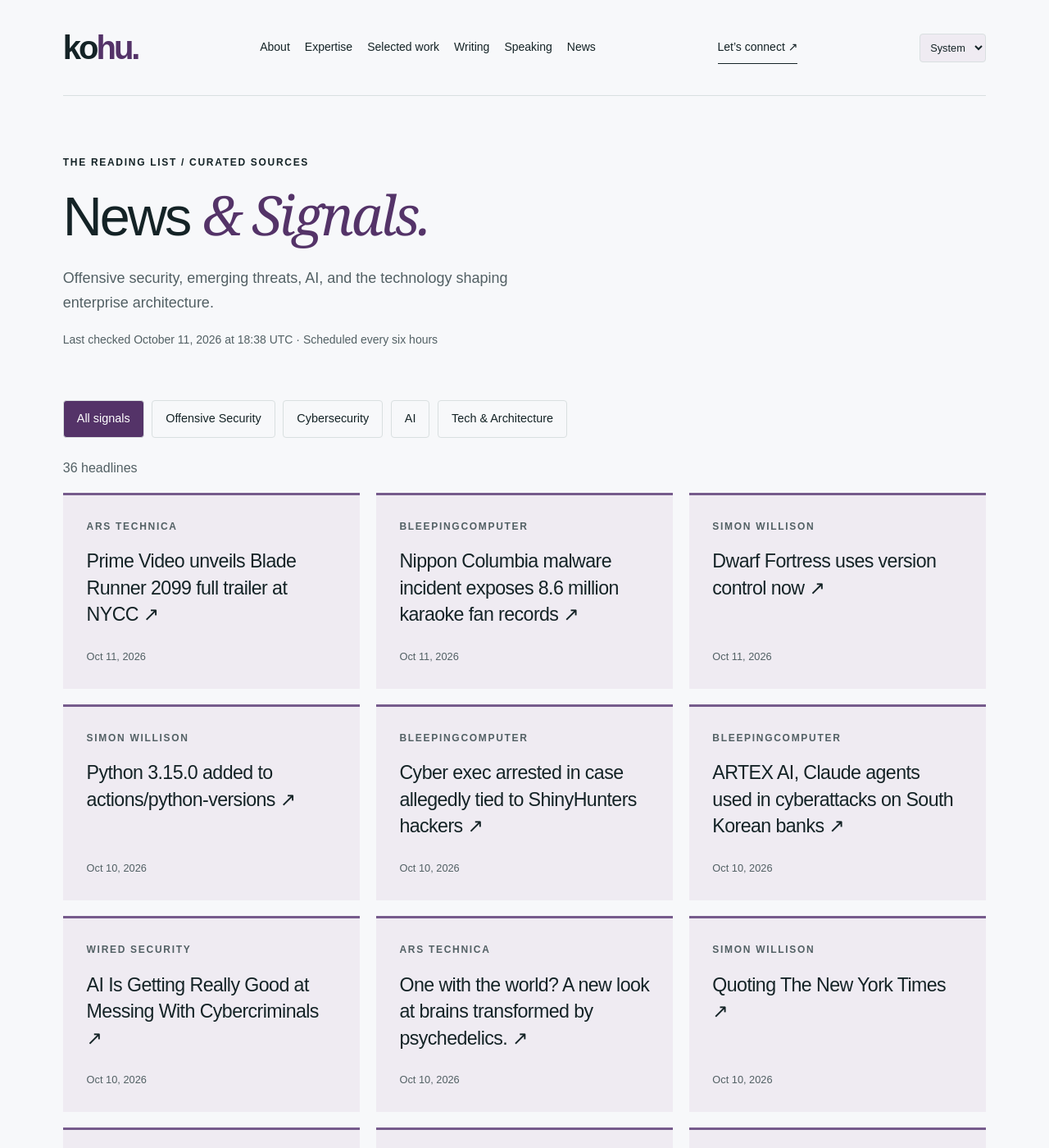
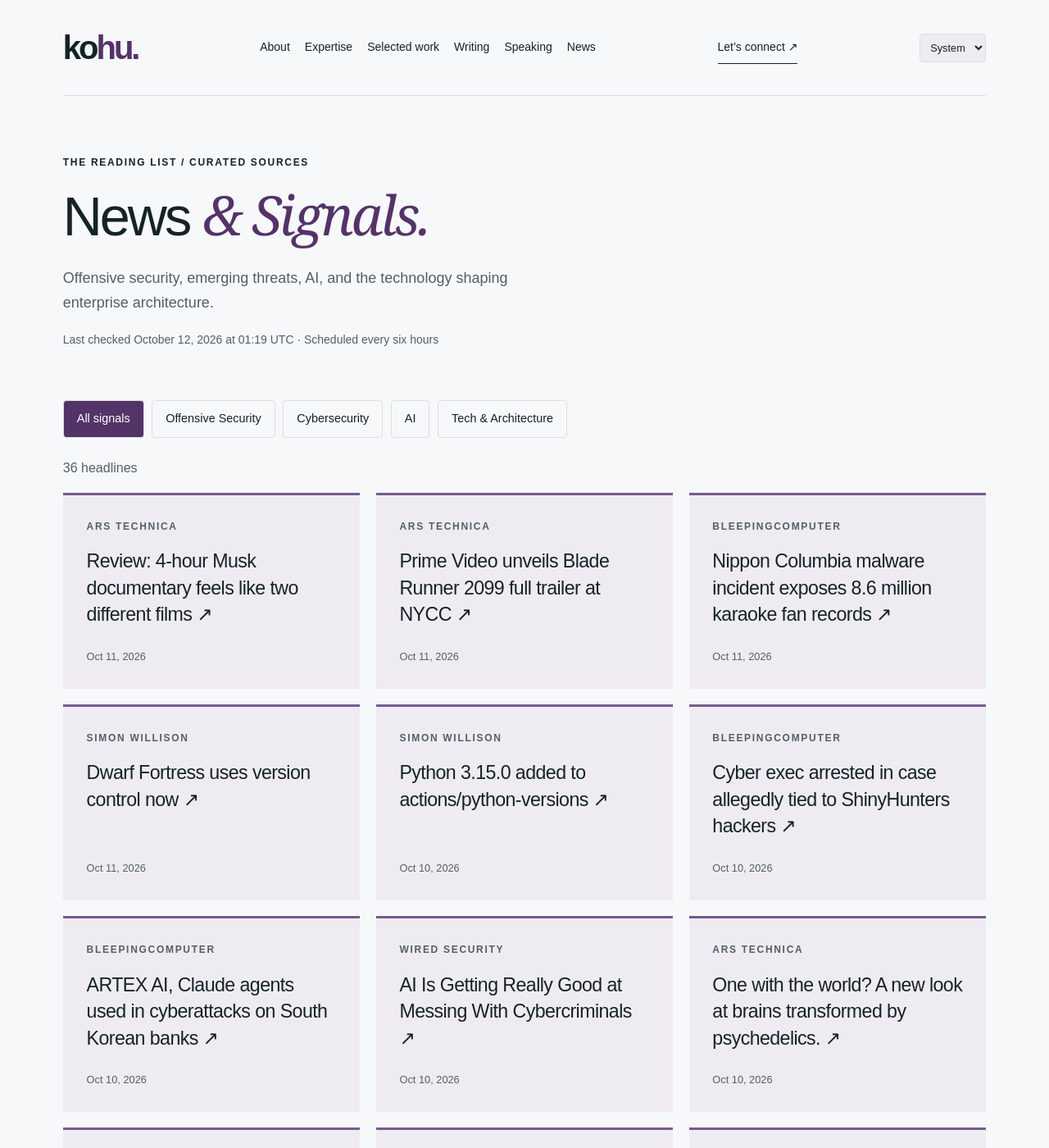
Before and after one commit to hntk/hntk.github.io, a Jekyll site: the page built from news/index.html, in a window 1280 px wide and 1400 px high. Shown: the whole window at 82% size. Built offline with Jekyll 4.4.1, drawn with Linux system fonts in a browser that asks for light colours; part of the change alters nothing that is shown; some of the changed text lies outside the part shown.

Commit message:
Refresh News and Signals

```diff
--- a/_data/news.json
+++ b/_data/news.json
@@ -1,6 +1,14 @@
 {
-  "updated": "2026-10-11T18:38:46.814241+00:00",
+  "updated": "2026-10-12T01:19:55.580368+00:00",
   "items": [
+    {
+      "title": "Review: 4-hour Musk documentary feels like two different films",
+      "url": "https://arstechnica.com/culture/2026/10/review-4-hour-musk-documentary-feels-like-two-different-films/",
+      "published": "2026-10-11T18:10:54+00:00",
+      "source": "Ars Technica",
+      "source_id": "ars-technica",
+      "category": "tech-architecture"
+    },
     {
       "title": "Prime Video unveils Blade Runner 2099 full trailer at NYCC",
       "url": "https://arstechnica.com/culture/2026/10/prime-video-unveils-blade-runner-2099-full-trailer-at-nycc/",
@@ -72,14 +80,6 @@
       "source": "Simon Willison",
       "source_id": "simon-willison",
       "category": "ai"
-    },
-    {
-      "title": "Neanderthal wooden tools from Spain found preserved in stone",
-      "url": "https://arstechnica.com/science/2026/10/neanderthal-wooden-tools-from-spain-found-preserved-in-stone/",
-      "published": "2026-10-09T22:34:03+00:00",
-      "source": "Ars Technica",
-      "source_id": "ars-technica",
-      "category": "tech-architecture"
     },
     {
       "title": "ASOS Breach Reveals the Risks in Customer-Facing SaaS",
@@ -295,79 +295,79 @@
       "id": "ars-technica",
       "name": "Ars Technica",
       "status": "ok",
-      "last_success": "2026-10-11T18:38:46.814241+00:00"
+      "last_success": "2026-10-12T01:19:55.580368+00:00"
     },
     {
       "id": "bleepingcomputer",
       "name": "BleepingComputer",
       "status": "ok",
-      "last_success": "2026-10-11T18:38:46.814241+00:00"
+      "last_success": "2026-10-12T01:19:55.580368+00:00"
     },
     {
       "id": "cloudflare",
       "name": "Cloudflare",
       "status": "ok",
-      "last_success": "2026-10-11T18:38:46.814241+00:00"
+      "last_success": "2026-10-12T01:19:55.580368+00:00"
     },
     {
       "id": "dark-reading",
       "name": "Dark Reading",
       "status": "ok",
-      "last_success": "2026-10-11T18:38:46.814241+00:00"
+      "last_success": "2026-10-12T01:19:55.580368+00:00"
     },
     {
       "id": "hugging-face",
       "name": "Hugging Face",
       "status": "ok",
-      "last_success": "2026-10-11T18:38:46.814241+00:00"
+      "last_success": "2026-10-12T01:19:55.580368+00:00"
     },
     {
       "id": "microsoft-research",
       "name": "Microsoft Research",
       "status": "ok",
-      "last_success": "2026-10-11T18:38:46.814241+00:00"
+      "last_success": "2026-10-12T01:19:55.580368+00:00"
     },
     {
       "id": "nvidia",
       "name": "NVIDIA",
       "status": "ok",
-      "last_success": "2026-10-11T18:38:46.814241+00:00"
+      "last_success": "2026-10-12T01:19:55.580368+00:00"
     },
     {
       "id": "portswigger",
       "name": "PortSwigger Research",
       "status": "ok",
-      "last_success": "2026-10-11T18:38:46.814241+00:00"
+      "last_success": "2026-10-12T01:19:55.580368+00:00"
     },
     {
       "id": "schneier",
       "name": "Schneier on Security",
       "status": "ok",
-      "last_success": "2026-10-11T18:38:46.814241+00:00"
+      "last_success": "2026-10-12T01:19:55.580368+00:00"
     },
     {
       "id": "simon-willison",
       "name": "Simon Willison",
       "status": "ok",
-      "last_success": "2026-10-11T18:38:46.814241+00:00"
+      "last_success": "2026-10-12T01:19:55.580368+00:00"
     },
     {
       "id": "specterops",
       "name": "SpecterOps",
       "status": "ok",
-      "last_success": "2026-10-11T18:38:46.814241+00:00"
+      "last_success": "2026-10-12T01:19:55.580368+00:00"
     },
     {
       "id": "trail-of-bits",
       "name": "Trail of Bits",
       "status": "ok",
-      "last_success": "2026-10-11T18:38:46.814241+00:00"
+      "last_success": "2026-10-12T01:19:55.580368+00:00"
     },
     {
       "id": "wired",
       "name": "WIRED Security",
       "status": "ok",
-      "last_success": "2026-10-11T18:38:46.814241+00:00"
+      "last_success": "2026-10-12T01:19:55.580368+00:00"
     }
   ]
 }
```
